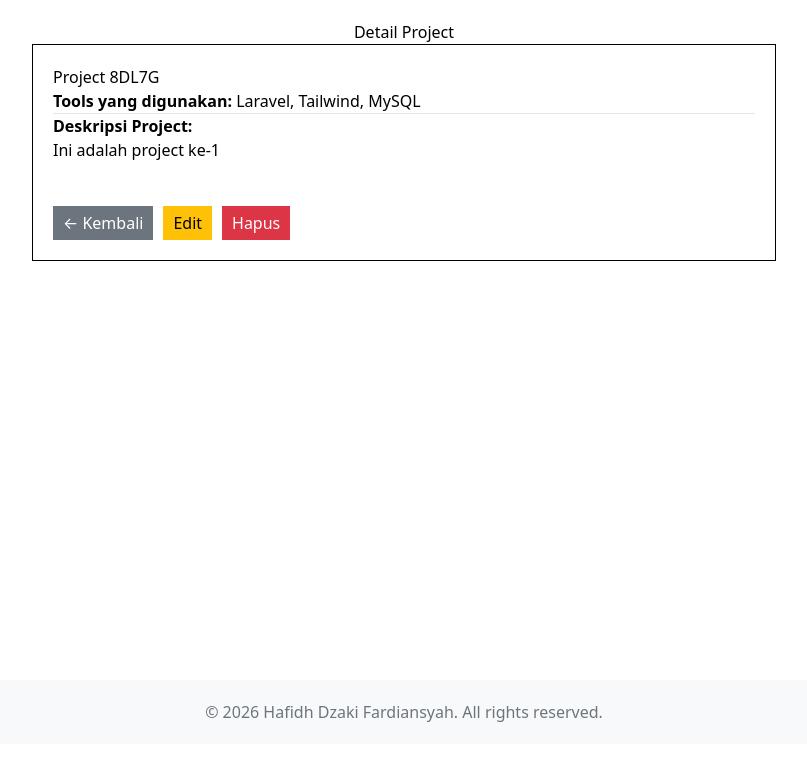
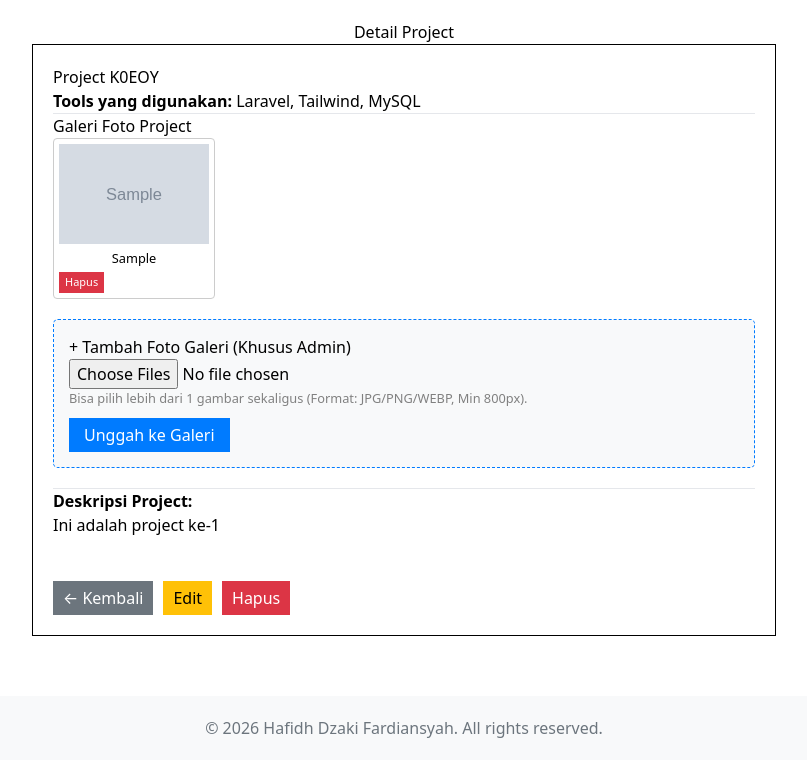
Before and after one commit to hafidhdzaki/PPWLB1_Pert4_568374_HafidhDzakiFardiansyah, a Laravel app: page /projects/1 in a window 1280 px wide. Shown: the part 66-826 px from the top of the page, without its empty margins (236-1043 px from the left). Before the commit the page ends 788 px from the top, so only its background shows below. Run offline with Laravel 12, Linux system fonts and the light colour scheme; a user stored in the database is signed in; data comes from the database, SQL or seed files in the repository; tables that the repository leaves empty hold one stand-in row (values such as "Sample post"); grey boxes marked "Sample" are stand-in pictures; style sheets or scripts are compiled from the project's sources.

Commit message:
feat: Dashboard Upload dan Galeri

```diff
--- a/app/Http/Controllers/ProjectController.php
+++ b/app/Http/Controllers/ProjectController.php
@@ -4,6 +4,8 @@ namespace App\Http\Controllers;
 
 use Illuminate\Http\Request;
 use App\Models\Project;
+use App\Models\Category;
+use Illuminate\Support\Facades\Storage;
 
 class ProjectController extends Controller
 {
@@ -21,7 +23,7 @@ class ProjectController extends Controller
             $query->where('title', 'like', "%{$search}%");
         }
 
-        $projects = $query->paginate($perPage)->withQueryString();
+        $projects = $query->with('category')->paginate($perPage)->withQueryString();
 
         return view('projects.index', compact('projects'));
     }
@@ -31,8 +33,8 @@ class ProjectController extends Controller
      */
     public function create()
     {
-        return view('projects.create');
-        //
+        $categories = Category::all();
+        return view('projects.create', compact('categories'));
     }
 
     /**
@@ -40,18 +42,24 @@ class ProjectController extends Controller
      */
     public function store(Request $request)
     {
-        $request -> validate ([
-            'title' => 'required|string|min:5',
-            'tools'=> 'required|string',
+        $validatedData = $request->validate([
+            'title'       => 'required|string|min:5',
+            'tools'       => 'required|string',
             'description' => 'required|string|min:10',
-            'status' => 'required|in:published,draft'
+            'status'      => 'required|in:published,draft',
+            'category_id' => 'required|exists:categories,id',
+            'thumbnail'   => 'nullable|image|mimes:jpg,jpeg,png,webp|max:2048|dimensions:min_width=400,min_height=300',
         ]);
 
-        Project::create($request->only(['title', 'tools', 'description', 'status']));
+        if ($request->hasFile('thumbnail')) {
+            $validatedData['thumbnail'] = $request->file('thumbnail')
+                ->store('projects/thumbnails', 'public');
+        }
+
+        Project::create($validatedData);
 
         return redirect()->route('projects.index')
-        -> with ('success', 'Project telah berhasil ditambahkan.');
-        //
+            ->with('success', 'Project telah berhasil ditambahkan.');
     }
 
     /**
@@ -59,12 +67,13 @@ class ProjectController extends Controller
      */
     public function show($id)
     {
+        $project = Project::with(['category', 'images'])->findOrFail($id);
+
         $data = array(
-            'id' => 'projects',
-            'projects' => Project::findOrFail($id)
+            'id'       => 'projects',
+            'projects' => $project
         );
         return view('projects.show')->with($data);
-        //
     }
 
     /**
@@ -73,8 +82,10 @@ class ProjectController extends Controller
     public function edit(string $id)
     {
         $project = Project::findOrFail($id);
+        $categories = Category::all();
         $data = [
-            'project' => $project,
+            'project'    => $project,
+            'categories' => $categories,
         ];
         return view('projects.edit', $data);
         //
@@ -85,18 +96,29 @@ class ProjectController extends Controller
      */
     public function update(Request $request, string $id)
     {
-        $validatedData = $request -> validate ([
-            'title' => 'required|string|min:5',
-            'tools' => 'required|string',
+        $validatedData = $request->validate([
+            'title'       => 'required|string|min:5',
+            'tools'       => 'required|string',
             'description' => 'required|string|min:10',
-            'status' => 'required|in:published,draft'
+            'status'      => 'required|in:published,draft',
+            'category_id' => 'required|exists:categories,id',
+            'thumbnail'   => 'nullable|image|mimes:jpg,jpeg,png,webp|max:2048|dimensions:min_width=400,min_height=300',
         ]);
 
         $project = Project::findOrFail($id);
+        if ($request->hasFile('thumbnail')) {
+            if ($project->thumbnail) {
+                Storage::disk('public')->delete($project->thumbnail);
+            }
+
+            $validatedData['thumbnail'] = $request->file('thumbnail')
+                ->store('projects/thumbnails', 'public');
+        }
+
         $project->update($validatedData);
 
-        return redirect()->route('projects.index') -> with ('success', 'Project berhasil diperbarui.');
-        //
+        return redirect()->route('projects.index')
+            ->with('success', 'Project berhasil diperbarui.');
     }
 
     /**
@@ -105,9 +127,21 @@ class ProjectController extends Controller
     public function destroy(string $id)
     {
         $project = Project::findOrFail($id);
+
+        if ($project->thumbnail) {
+            Storage::disk('public')->delete($project->thumbnail);
+        }
+
+        if ($project->images) {
+            foreach ($project->images as $image) {
+                Storage::disk('public')->delete($image->image);
+            }
+        }
+
         $project->delete();
-        return redirect()->route('projects.index')->with('success', 'Project berhasil dihapus.');
-        //
+
+        return redirect()->route('projects.index')
+            ->with('success', 'Project berhasil dihapus.');
     }
 
     public function trash(){
@@ -125,6 +159,16 @@ class ProjectController extends Controller
 
     public function forceDelete($id){
         $project = Project::withTrashed()->findOrFail($id);
+
+        if ($project->thumbnail) {
+            Storage::disk('public')->delete($project->thumbnail);
+        }
+        if ($project->images) {
+            foreach ($project->images as $image) {
+                Storage::disk('public')->delete($image->image);
+            }
+        }
+
         $project->forceDelete();
         return redirect()->route('projects.trash')->with('success', 'Project berhasil dihapus permanen');
     }
--- /dev/null
+++ b/app/Models/Category.php
@@ -0,0 +1,10 @@
+<?php
+
+namespace App\Models;
+
+use Illuminate\Database\Eloquent\Model;
+
+class Category extends Model
+{
+    //
+}
--- a/app/Models/Project.php
+++ b/app/Models/Project.php
@@ -6,13 +6,25 @@ use Illuminate\Database\Eloquent\Factories\HasFactory;
 use Illuminate\Database\Eloquent\Builder;
 use Illuminate\Database\Eloquent\Model;
 use Illuminate\Database\Eloquent\SoftDeletes;
+use Illuminate\Database\Eloquent\Relations\BelongsTo;
+use Illuminate\Database\Eloquent\Relations\HasMany;
 
 class Project extends Model
 {
     use HasFactory, SoftDeletes;
-    protected $fillable = ['title', 'tools', 'description', 'status'];
+    protected $fillable = ['title', 'tools', 'description', 'status', 'category_id', 'thumbnail'];
 
     public function  scopePublished(Builder $query): Builder {
         return $query->where('status', 'published');
     }
+
+    public function category(): BelongsTo
+    {
+        return $this->belongsTo(Category::class);
+    }
+
+    public function images(): HasMany
+    {
+        return $this->hasMany(ProjectImage::class)->orderBy('sort_order');
+    }
 }
--- /dev/null
+++ b/app/Models/ProjectImage.php
@@ -0,0 +1,16 @@
+<?php
+
+namespace App\Models;
+
+use Illuminate\Database\Eloquent\Model;
+use Illuminate\Database\Eloquent\Relations\BelongsTo;
+
+class ProjectImage extends Model
+{
+    protected $fillable = ['project_id', 'image', 'caption', 'sort_order'];
+
+    public function project(): BelongsTo
+    {
+        return $this->belongsTo(Project::class);
+    }
+}
--- a/database/seeders/DatabaseSeeder.php
+++ b/database/seeders/DatabaseSeeder.php
@@ -4,6 +4,7 @@ namespace Database\Seeders;
 
 use App\Models\User;
 use App\Models\Project;
+use App\Models\Category;
 use Illuminate\Database\Console\Seeds\WithoutModelEvents;
 use Illuminate\Database\Seeder;
 use Illuminate\Support\Facades\Hash;
@@ -18,6 +19,10 @@ class DatabaseSeeder extends Seeder
     public function run(): void
     {
         // User::factory(10)->create();
+
+        Category::create(['name' => 'Web Development']);
+        Category::create(['name' => 'Mobile App']);
+        Category::create(['name' => 'UI/UX Design']);
 
         User::create([
             'name'     => 'Admin Portofolio',
--- /dev/null
+++ b/resources/views/components/stat-card.blade.php
@@ -0,0 +1,6 @@
+@props(['label', 'value', 'color' => 'text-blue-600'])
+
+<div class="bg-white rounded-lg shadow-md p-6 border">
+    <div class="text-sm text-gray-500 uppercase tracking-wider">{{ $label }}</div>
+    <div class="text-3xl font-bold {{ $color }} mt-2">{{ $value }}</div>
+</div>
--- a/resources/views/dashboard.blade.php
+++ b/resources/views/dashboard.blade.php
@@ -7,6 +7,11 @@
 
     <div class="py-12">
         <div class="max-w-7xl mx-auto sm:px-6 lg:px-8">
+            <div class="grid grid-cols-1 md:grid-cols-4 gap-4 mb-6">
+                <x-stat-card label="Projects" :value="$totalProjects" />
+                <x-stat-card label="Categories" :value="$totalCategories" color="text-green-600" />
+            </div>
+
             <div class="bg-white overflow-hidden shadow-sm sm:rounded-lg">
                 <div class="p-6 text-gray-900">
                     {{ __("You're logged in!") }}
--- a/resources/views/projects/index.blade.php
+++ b/resources/views/projects/index.blade.php
@@ -38,6 +38,9 @@
 
         @forelse($projects as $index => $project)
             <div style="border: 1px solid #000; padding: 15px; width: 300px; overflow-wrap: break-word;">
+                @if($project->thumbnail)
+                    <img src="{{ asset('storage/' . $project->thumbnail) }}" alt="{{ $project->title }}" style="width: 100%; height: 150px; object-fit: cover; margin-bottom: 10px;">
+                @endif
 
                 <small style="color: gray;">Project #{{ $projects->firstItem() + $index }}</small>
 
--- a/resources/views/projects/show.blade.php
+++ b/resources/views/projects/show.blade.php
@@ -9,7 +9,61 @@
 
         <h2 style="margin-top: 0;">{{ $projects->title }}</h2>
 
+        @if($projects->thumbnail)
+            <div style="text-align: center; margin-bottom: 20px;">
+                <img src="{{ asset('storage/' . $projects->thumbnail) }}" alt="{{ $projects->title }}" style="max-width: 100%; max-height: 300px; object-fit: cover; border-radius: 8px;">
+            </div>
+        @endif
+
         <p><strong>Tools yang digunakan:</strong> {{ $projects->tools }}</p>
+
+        <hr>
+        <h3>Galeri Foto Project</h3>
+
+        @if($projects->images && $projects->images->count() > 0)
+            <div style="display: flex; gap: 10px; flex-wrap: wrap; margin-bottom: 20px;">
+                @foreach($projects->images as $img)
+                    <div style="border: 1px solid #ccc; padding: 5px; border-radius: 4px;">
+                        <img src="{{ asset('storage/' . $img->image) }}" alt="{{ $img->caption }}" style="width: 150px; height: 100px; object-fit: cover; display: block;">
+                        @if($img->caption)
+                            <small style="display: block; text-align: center; margin-top: 5px;">{{ $img->caption }}</small>
+                        @endif
+
+                        @auth
+                            @if(Auth::user()->role === 'admin')
+                                <form action="{{ route('projects.gallery.destroy', [$projects->id, $img->id]) }}" method="POST">
+                                    @csrf
+                                    @method('DELETE')
+                                    <button type="submit" onclick="return confirm('Hapus gambar ini?')" style="background-color: #dc3545; color: white; border: none; padding: 2px 6px; font-size: 11px; cursor: pointer;">
+                                        Hapus
+                                    </button>
+                                </form>
+                            @endif
+                        @endauth
+                    </div>
+                @endforeach
+            </div>
+        @else
+            <p style="color: gray; font-style: italic;">Belum ada foto galeri untuk project ini.</p>
+        @endif
+
+        @auth
+            @if(Auth::user()->role === 'admin')
+                <div style="background: #f8f9fa; border: 1px dashed #007bff; padding: 15px; margin-bottom: 20px; border-radius: 5px;">
+                    <h4 style="margin-top: 0;">+ Tambah Foto Galeri (Khusus Admin)</h4>
+                    <form action="{{ route('projects.gallery.store', $projects->id) }}" method="POST" enctype="multipart/form-data">
+                        @csrf
+                        <div style="margin-bottom: 10px;">
+                            <input type="file" name="images[]" multiple accept="image/*" required>
+                            <small style="display: block; color: gray;">Bisa pilih lebih dari 1 gambar sekaligus (Format: JPG/PNG/WEBP, Min 800px).</small>
+                        </div>
+                        <button type="submit" style="padding: 5px 15px; background-color: #007bff; color: white; border: none; cursor: pointer;">
+                            Unggah ke Galeri
+                        </button>
+                    </form>
+                </div>
+            @endif
+        @endauth
 
         <hr>
 
@@ -24,6 +78,8 @@
                 &larr; Kembali
             </a>
 
+            @auth
+                @if(Auth::user()->role === 'admin')
                     <a href="/projects/{{$projects->id}}/edit" style="padding: 5px 10px; background-color: #ffc107; color: black; text-decoration: none;">
                         Edit
                     </a>
@@ -35,6 +91,8 @@
                             Hapus
                         </button>
                     </form>
+                @endif
+            @endauth
 
         </div>
 
--- a/routes/web.php
+++ b/routes/web.php
@@ -1,7 +1,9 @@
 <?php
 
 use App\Http\Controllers\ProfileController;
-use App\Http\Controllers\ProjectController; // Import ProjectController
+use App\Http\Controllers\ProjectController;
+use App\Http\Controllers\DashboardController;
+use App\Http\Controllers\ProjectGalleryController;
 use Illuminate\Support\Facades\Auth;
 use Illuminate\Support\Facades\Route;
 
@@ -22,11 +24,16 @@ Route::get('/dashboard', function () {
 })->middleware(['auth', 'verified'])->name('dashboard');
 
 Route::middleware(['auth', 'admin'])->group(function () {
+    Route::get('/dashboard', [DashboardController::class, 'index'])->name('dashboard');
     Route::resource('projects', ProjectController::class)->except(['index', 'show']);
 
     Route::get('/trash', [ProjectController::class, 'trash'])->name('projects.trash');
     Route::post('/projects/{id}/restore', [ProjectController::class, 'restore'])->name('projects.restore');
     Route::delete('/projects/{id}/force-delete', [ProjectController::class, 'forceDelete'])->name('projects.forceDelete');
+
+    Route::post('/projects/{project}/gallery', [ProjectGalleryController::class, 'store'])->name('projects.gallery.store');
+    Route::put('/projects/{project}/gallery/{image}', [ProjectGalleryController::class, 'updateCaption'])->name('projects.gallery.updateCaption');
+    Route::delete('/projects/{project}/gallery/{image}', [ProjectGalleryController::class, 'destroy'])->name('projects.gallery.destroy');
 });
 
 Route::middleware('auth')->group(function () {
```
Also changed, not shown: app/Http/Controllers/DashboardController.php (added, +21 -0 lines), app/Http/Controllers/ProjectGalleryController.php (added, +70 -0 lines), resources/views/projects/create.blade.php (+19 -2 lines), resources/views/projects/edit.blade.php (+23 -1 lines), database/migrations/2026_11_08_000000_create_categories_table.php (added), database/migrations/2026_11_09_062149_add_thumbnail_and_category_to_projects_table.php (added), database/migrations/2026_11_09_062249_create_project_images_table.php (added). Lines whose indentation alone changed are shown as unchanged.
